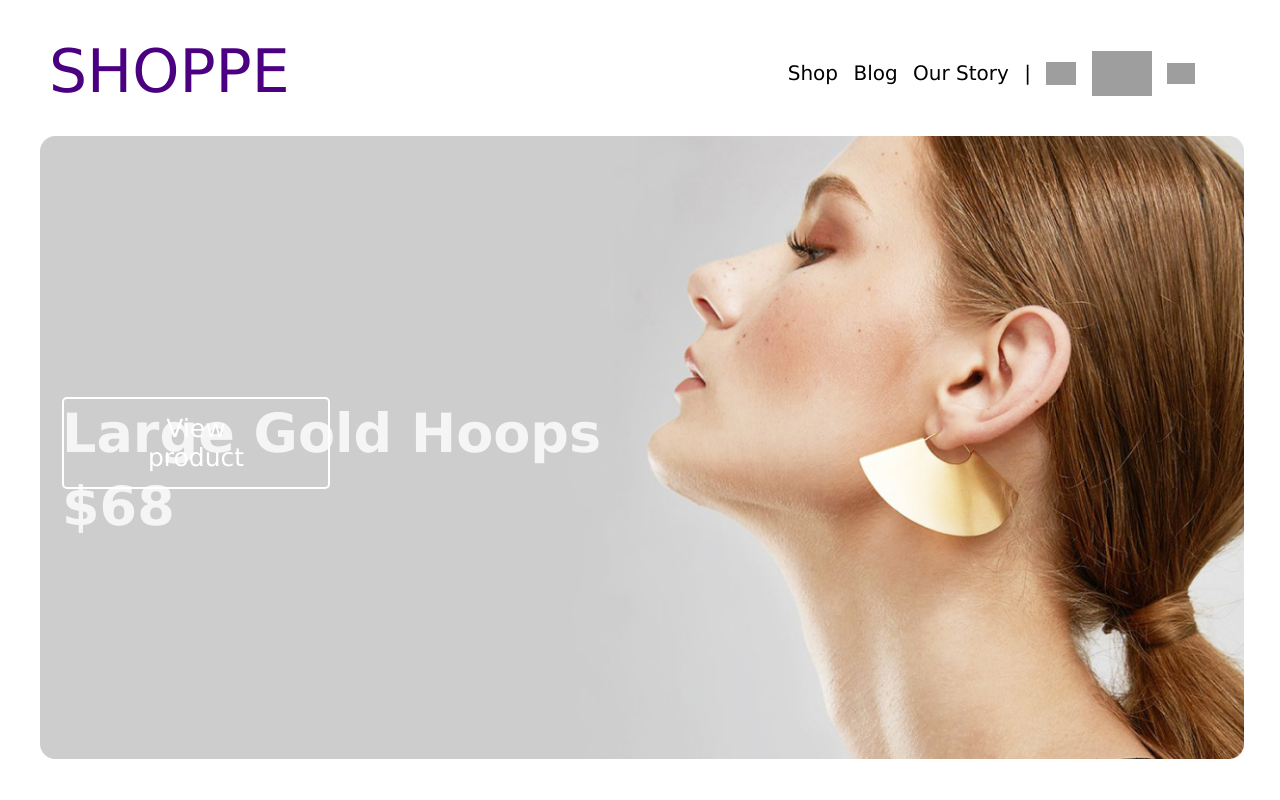
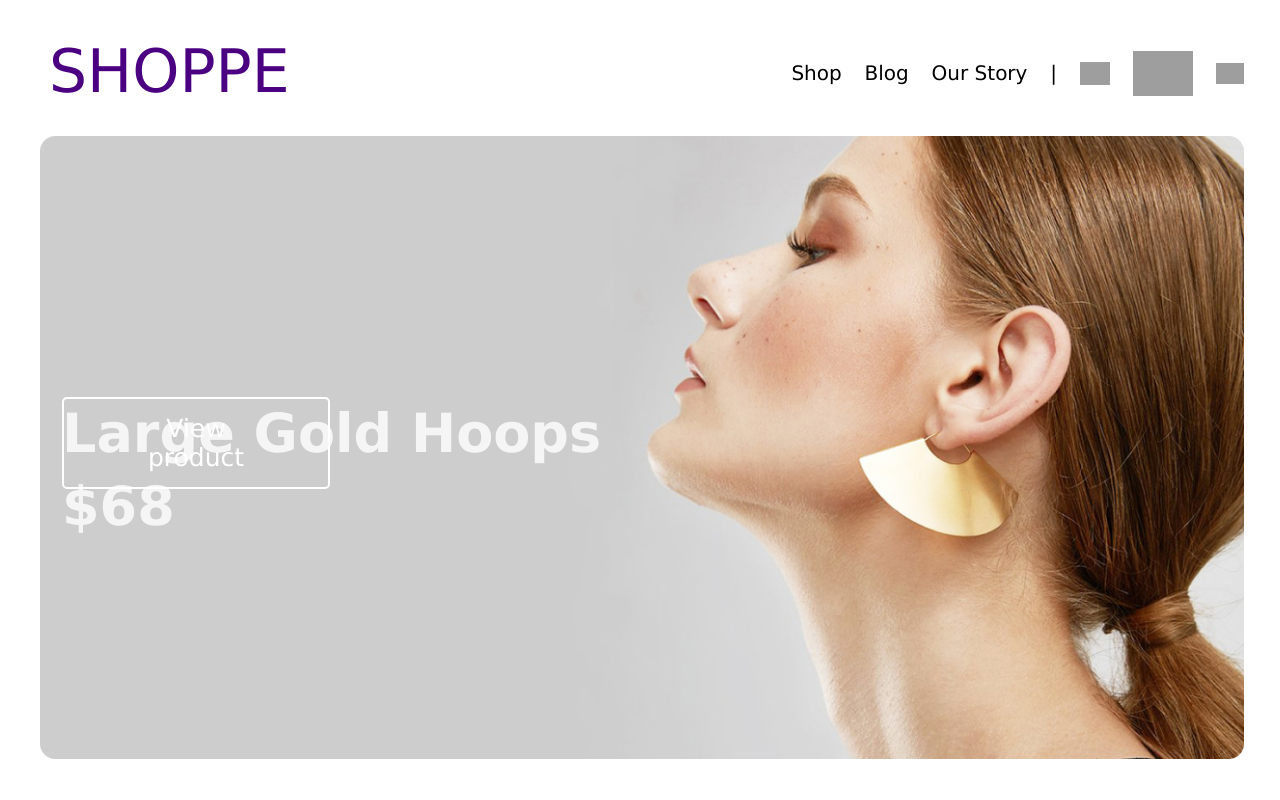
Before and after one commit to danieldraganweb/SHOPPE, a plain HTML site: page index.html in a window 1280 px wide. Shown: the top 800 px of the page. Drawn offline with Linux system fonts and the light colour scheme; grey boxes are pictures that could not be loaded.

Commit message:
nav bar margin right down to 25 pixels

```diff
--- a/styles.css
+++ b/styles.css
@@ -25,7 +25,7 @@
   border: 2px solid white;
   margin-top: 39px;
   margin-left: 776px;
-  margin-right: 77px;
+  margin-right: 25px;
   position: relative;
   display: flex;
   flex-direction: row;
```
